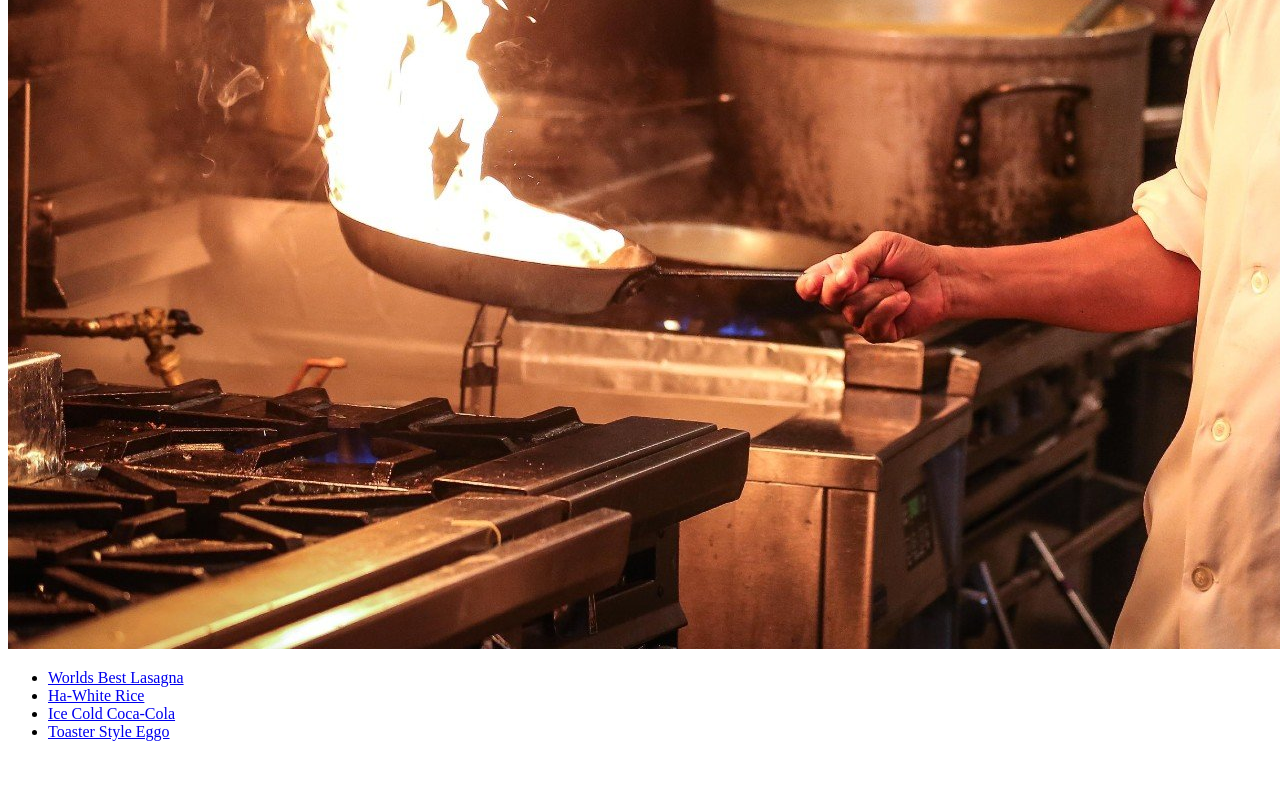
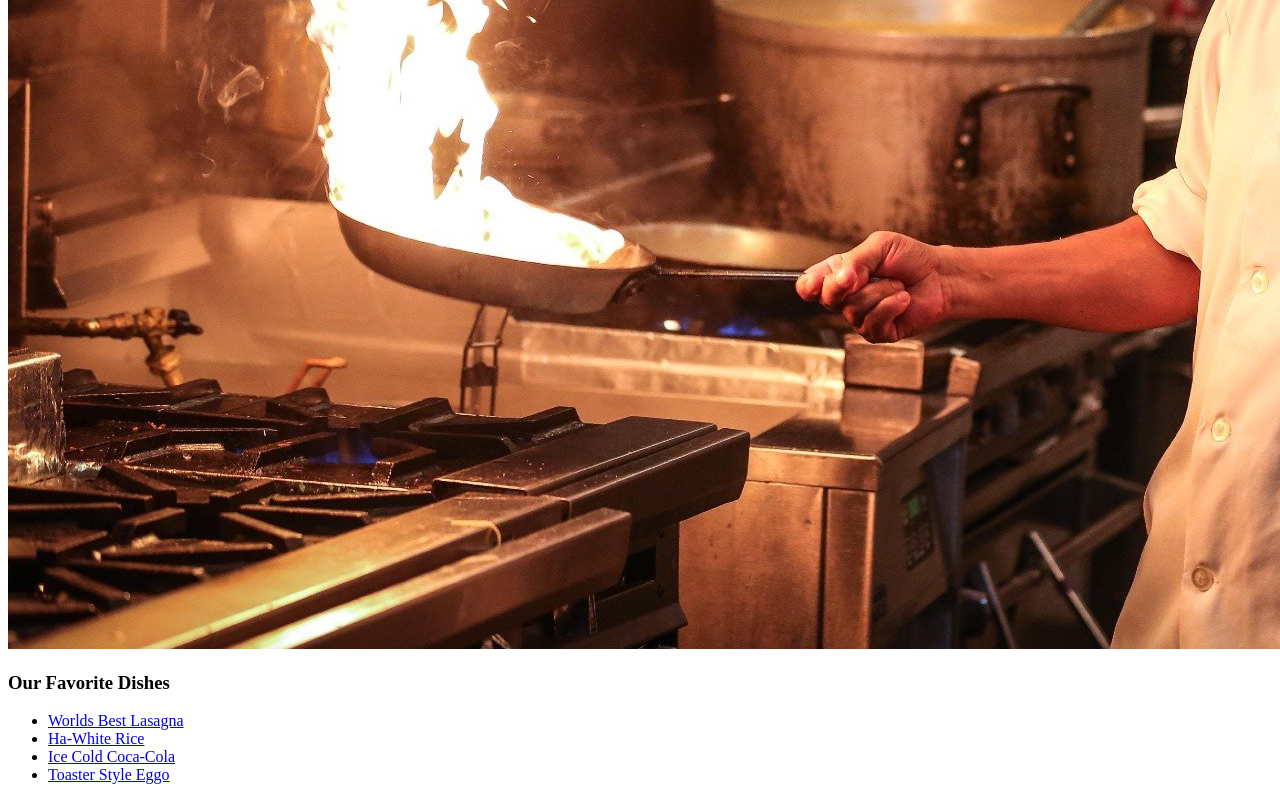
Before and after one commit to jayroi/odin-recipes, a plain HTML site: page index.html in a window 1280 px wide. Shown: the part 711-1511 px from the top of the page. Before the commit the page ends 1468 px from the top, so only its background shows below. Drawn offline with Linux system fonts and the light colour scheme.

Commit message:
Added heading to recipe links

```diff
--- a/index.html
+++ b/index.html
@@ -9,6 +9,7 @@
 <body>
     <h1>Odins Recipes</h1>
     <img src="./img/chef.jpeg">
+    <h3>Our Favorite Dishes</h3>
     <ul>
    <li><a href="recipes/worldsbestlasagna.html">Worlds Best Lasagna</a></li>
     <li><a href="recipes/whiterice.html">Ha-White Rice</a></li>
```
